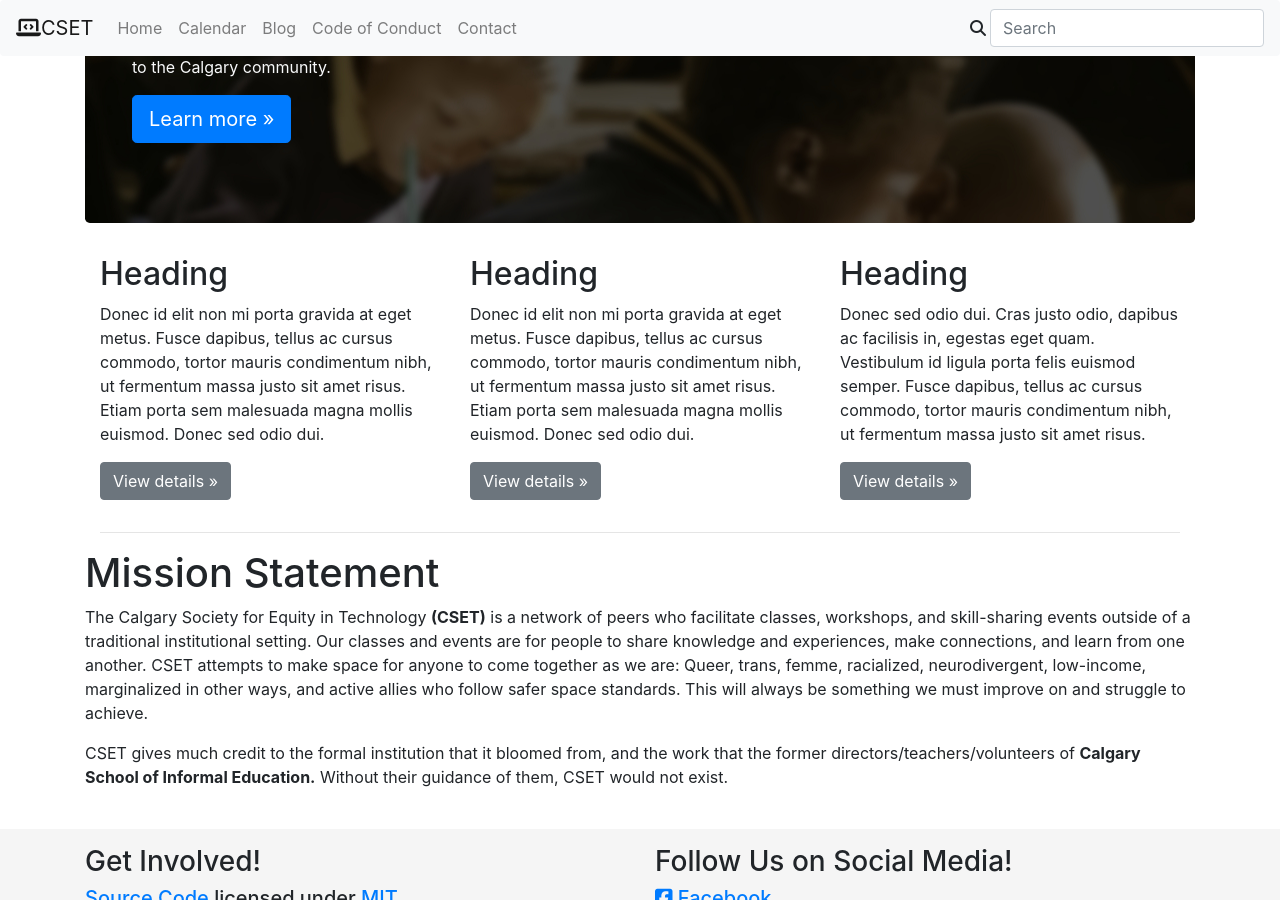
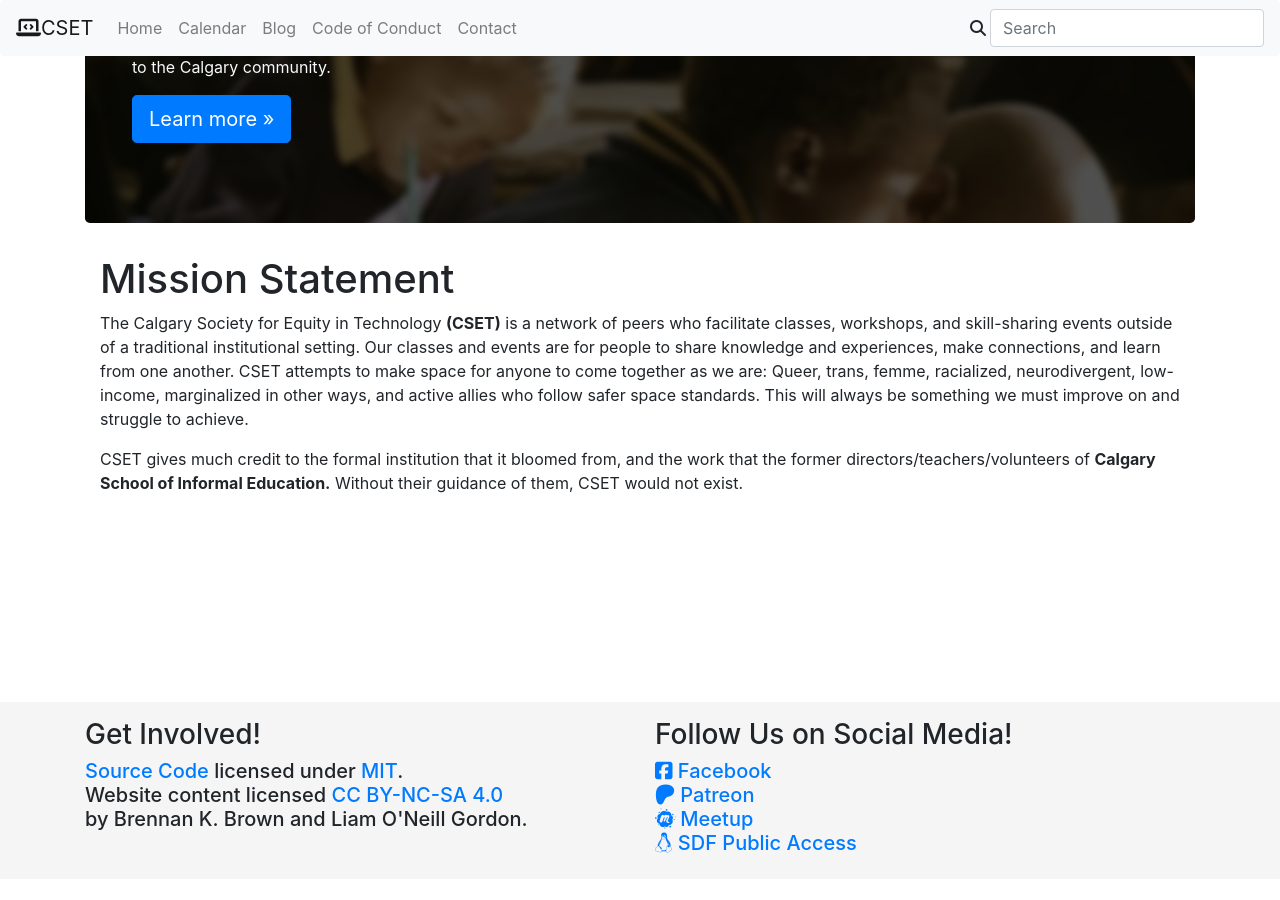
Before and after one commit to brennanbrown/cset, a Jekyll site: the page built from index.html, in a window 1280 px wide and 900 px high, scrolled down 279 px. Built offline with Jekyll 4.4.1, drawn with Linux system fonts in a browser that asks for light colours; nearby versions of some CDN libraries; after the commit the page ends 1158 px from its top, so only the background shows below that.

```diff
--- a/_layouts/base.html
+++ b/_layouts/base.html
@@ -9,7 +9,7 @@
     <div id="top" class="page" role="document">
         {%- include header.html -%}
 
-        <main role="main" class="container" aria-label="Content">
+        <main role="main" class="container information" aria-label="Content">
             <h1 class="font-weight-bold text-center py-4">
                 <a class="text-dark" href="/">
                     Calgary Society for Equity in Techonology
--- a/_layouts/home.html
+++ b/_layouts/home.html
@@ -38,22 +38,28 @@ layout: base
         </div>
     </div>
 
-    <hr>
+    <hr> -->
 
-</div> <!-- /container -->
 
-<p></p>
+
     <h1 id="mission-statement">Mission Statement</h1>
-<p>The Calgary Society for Equity in Technology <strong>(CSET)</strong> is a network of peers who facilitate classes,
+    <p>The Calgary Society for Equity in Technology <strong>(CSET)</strong> is a network of peers who facilitate
+        classes,
         workshops, and
-    skill-sharing events outside of a traditional institutional setting. Our classes and events are for people to share
-    knowledge and experiences, make connections, and learn from one another. CSET attempts to make space for anyone to
+        skill-sharing events outside of a traditional institutional setting. Our classes and events are for people to
+        share
+        knowledge and experiences, make connections, and learn from one another. CSET attempts to make space for anyone
+        to
         come
         together as we are: Queer, trans, femme, racialized, neurodivergent, low-income, marginalized in other ways, and
         active
-    allies who follow safer space standards. This will always be something we must improve on and struggle to achieve.
+        allies who follow safer space standards. This will always be something we must improve on and struggle to
+        achieve.
     </p>
     <p>CSET gives much credit to the formal institution that it bloomed from, and the work that the former
-    directors/teachers/volunteers of <strong>Calgary School of Informal Education.</strong> Without their guidance of
+        directors/teachers/volunteers of <strong>Calgary School of Informal Education.</strong> Without their guidance
+        of
         them, CSET would
         not exist.</p>
+
+</div> <!-- /container -->
--- a/assets/css/main.css
+++ b/assets/css/main.css
@@ -14,8 +14,18 @@ html {
   min-height: 100%;
 }
 
+body {
+  min-height: 100vh;
+  position: relative;
+}
+
+.information {
+  margin-bottom: 40vh;
+}
+
 .footer {
   position: absolute;
+  bottom: 0;
   width: 100%;
   /* Set the fixed height of the footer here */
   height: auto;
```
Also changed, not shown: other parts of _layouts/home.html (+1 -1 lines), 404.html (+4 -4 lines), .github/FUNDING.yml (added). Lines whose indentation alone changed are shown as unchanged.
